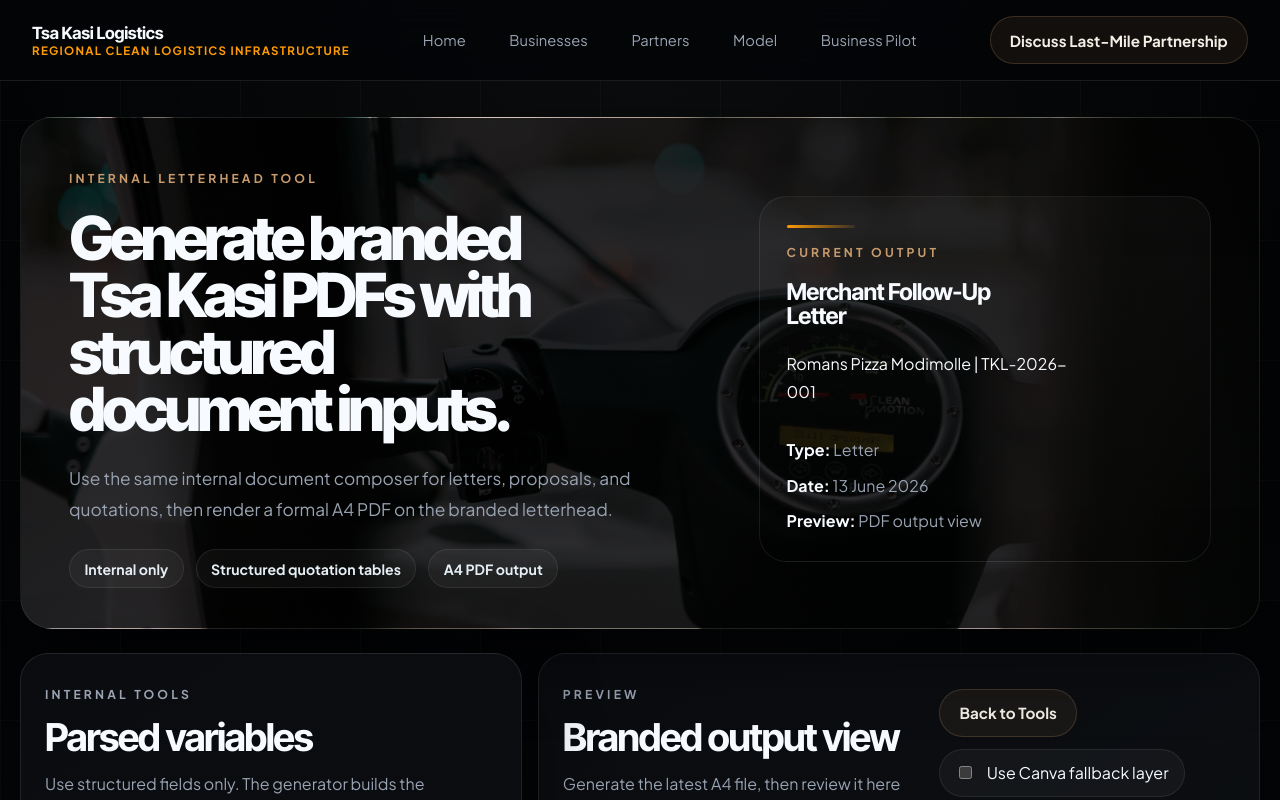
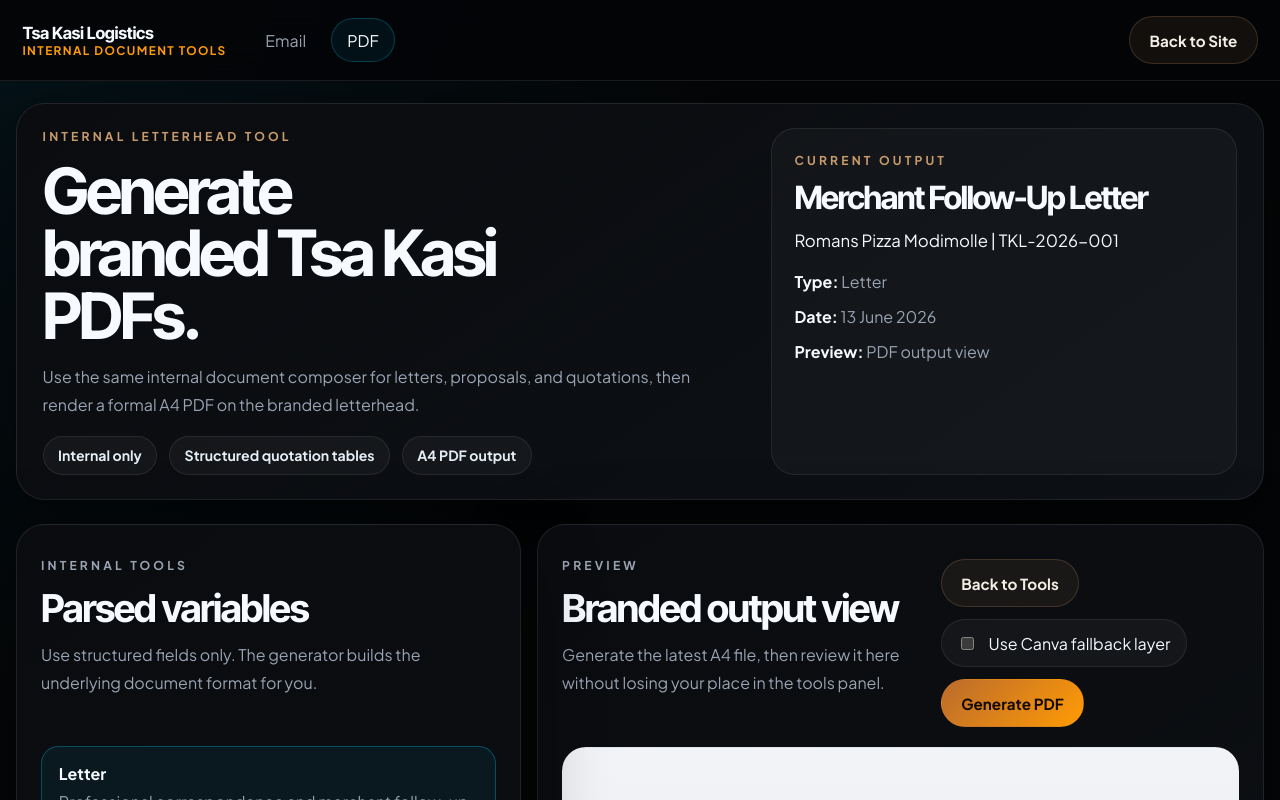
Before and after one commit to nentswunienterprises-oss/tsakasi, a React (Vite) app: page /generate-pdf in a window 1280 px wide. Shown: the top 800 px of the page. Built offline with nearby package versions, Linux system fonts and the light colour scheme.

Commit message:
feat: refine internal document tools experience

```diff
--- a/src/App.tsx
+++ b/src/App.tsx
@@ -1,6 +1,7 @@
 import { useEffect } from "react";
 import { Route, Routes, useLocation } from "react-router-dom";
 
+import { InternalToolsLayout } from "@/components/internal-tools-layout";
 import { Shell } from "@/components/shell";
 import { AdminDashboardPage } from "@/pages/admin-dashboard";
 import { BusinessesPage } from "@/pages/businesses-page";
@@ -34,9 +35,11 @@
           <Route element={<PartnersPage />} path="partners" />
           <Route element={<ModelPage />} path="model" />
           <Route element={<PilotPage />} path="pilot" />
+          <Route element={<ThankYouPage />} path="pilot/thank-you" />
+        </Route>
+        <Route element={<InternalToolsLayout />} path="/">
           <Route element={<GenerateEmailPage />} path="generate-email" />
           <Route element={<GeneratePdfPage />} path="generate-pdf" />
-          <Route element={<ThankYouPage />} path="pilot/thank-you" />
         </Route>
         <Route element={<AdminDashboardPage />} path="/admin" />
       </Routes>
--- a/src/components/home-slideshow.tsx
+++ b/src/components/home-slideshow.tsx
@@ -8,9 +8,10 @@
 type HomeSlideshowProps = {
   items: HomeSlideshowItem[];
   eyebrow?: string;
+  showDots?: boolean;
 };
 
-export function HomeSlideshow({ items, eyebrow }: HomeSlideshowProps) {
+export function HomeSlideshow({ items, eyebrow, showDots = true }: HomeSlideshowProps) {
   const [activeIndex, setActiveIndex] = useState(0);
 
   useEffect(() => {
@@ -45,6 +46,7 @@
         </figure>
       </div>
 
+      {showDots ? (
         <div className="home-slideshow-dots" aria-label="Ona image navigation">
           {items.map((item, index) => (
             <button
@@ -59,6 +61,7 @@
             />
           ))}
         </div>
+      ) : null}
     </section>
   );
 }
--- /dev/null
+++ b/src/components/internal-tools-layout.tsx
@@ -0,0 +1,50 @@
+import { Link, NavLink, Outlet } from "react-router-dom";
+
+export function InternalToolsLayout() {
+  return (
+    <div className="internal-tools-shell">
+      <header className="internal-tools-header">
+        <div className="internal-tools-header-main">
+          <Link className="internal-tools-brand" to="/generate-email">
+            <div>
+              <p className="internal-tools-brand-title">Tsa Kasi Logistics</p>
+              <p className="internal-tools-brand-subtitle">
+                Internal Document Tools
+              </p>
+            </div>
+          </Link>
+
+          <div className="internal-tools-route-links">
+            <NavLink
+              end
+              className={({ isActive }) =>
+                `internal-tools-link${isActive ? " internal-tools-link-active" : ""}`
+              }
+              to="/generate-email"
+            >
+              Email
+            </NavLink>
+            <NavLink
+              className={({ isActive }) =>
+                `internal-tools-link${isActive ? " internal-tools-link-active" : ""}`
+              }
+              to="/generate-pdf"
+            >
+              PDF
+            </NavLink>
+          </div>
+        </div>
+
+        <div className="internal-tools-header-actions">
+          <Link className="button button-ghost" to="/">
+            Back to Site
+          </Link>
+        </div>
+      </header>
+
+      <main className="internal-tools-frame">
+        <Outlet />
+      </main>
+    </div>
+  );
+}
--- a/src/data/site.ts
+++ b/src/data/site.ts
@@ -139,6 +139,14 @@
     alt: "Green Scooter ZA Ona side utility profile on a studio background.",
   },
   {
+    src: "/fleet/Ona/p-two 6.webp",
+    alt: "Green Scooter ZA Ona side utility in action on a town street.",
+  },
+  {
+    src: "/fleet/Ona/p-two 8.webp",
+    alt: "Green Scooter ZA Ona three-quarter view showing cargo area.",
+  },
+  {
     src: "/fleet/Ona/p-two 9.webp",
     alt: "Green Scooter ZA Ona charging view beside a charging unit.",
   },
--- a/src/lib/email-generator.ts
+++ b/src/lib/email-generator.ts
@@ -168,7 +168,7 @@
 ) {
   const { variables, htmlBody } = document;
   const logoMarkup = logoSource
-    ? `<img src="${escapeHtmlAttribute(logoSource)}" alt="Tsa Kasi Logistics logo" width="140" style="display: block; width: 140px; height: auto; margin: 0 auto;" />`
+    ? `<img src="${escapeHtmlAttribute(logoSource)}" alt="Tsa Kasi Logistics logo" width="150" style="display: block; width: 150px; height: auto; margin: 0 auto;" />`
     : `<div style="display: inline-block; color: #ff9b05; font-size: 26px; font-weight: 800; letter-spacing: 0.14em; text-transform: uppercase;">Tsa Kasi</div>`;
 
   return `<!doctype html>
@@ -223,56 +223,68 @@
     </style>
   </head>
   <body>
-    <table role="presentation" width="100%" cellspacing="0" cellpadding="0" style="background-color: #eef3f7; margin: 0; padding: 24px 0;">
+    <table role="presentation" width="100%" cellspacing="0" cellpadding="0" style="background: linear-gradient(180deg, #edf1f5 0%, #e5ebf1 100%); margin: 0; padding: 32px 0;">
       <tr>
         <td align="center">
-          <table role="presentation" width="100%" cellspacing="0" cellpadding="0" style="max-width: 720px; background-color: #ffffff; border-collapse: collapse; border-radius: 22px; overflow: hidden;">
+          <table role="presentation" width="100%" cellspacing="0" cellpadding="0" style="max-width: 760px; background-color: #fefefe; border-collapse: collapse; border-radius: 28px; overflow: hidden; box-shadow: 0 28px 80px rgba(7, 18, 28, 0.14);">
             <tr>
               <td style="padding: 0;">
-                <table role="presentation" width="100%" cellspacing="0" cellpadding="0" style="border-collapse: collapse;">
+                <table role="presentation" width="100%" cellspacing="0" cellpadding="0" style="border-collapse: collapse; background-color: #050505;">
                   <tr>
-                    <td width="20" style="background-color: #00aeef; font-size: 0; line-height: 0;">&nbsp;</td>
-                    <td style="background-color: #07121c; padding: 24px 28px;">
+                    <td width="22" style="background: linear-gradient(180deg, #11bfff 0%, #00aeef 100%); font-size: 0; line-height: 0;">&nbsp;</td>
+                    <td style="padding: 34px 34px 30px 34px;">
                       <table role="presentation" width="100%" cellspacing="0" cellpadding="0">
                         <tr>
-                          <td align="center" style="padding-bottom: 14px;">
+                          <td align="center" style="padding-bottom: 12px;">
                             ${logoMarkup}
                           </td>
                         </tr>
                         <tr>
-                          <td align="center" style="font-size: 12px; letter-spacing: 0.32em; text-transform: uppercase; color: #6fdcff; padding-bottom: 10px;">
+                          <td align="center" style="font-size: 11px; letter-spacing: 0.42em; text-transform: uppercase; color: #66d5ff; padding-bottom: 14px;">
                             Tsa Kasi Logistics
                           </td>
                         </tr>
                         <tr>
-                          <td align="center" style="font-size: 30px; line-height: 1.2; font-weight: 700; color: #ffffff; padding-bottom: 6px;">
+                          <td align="center" style="font-size: 38px; line-height: 1.08; font-weight: 800; color: #ffffff; letter-spacing: -0.04em; padding-bottom: 14px;">
                             ${escapeHtml(variables.documentTitle)}
                           </td>
                         </tr>
                         <tr>
-                          <td align="center" style="font-size: 15px; line-height: 1.6; color: #c6d6e4;">
-                            ${escapeHtml(variables.clientName)} | ${escapeHtml(variables.referenceNumber)} | ${escapeHtml(variables.date)}
+                          <td align="center">
+                            <table role="presentation" cellspacing="0" cellpadding="0" style="margin: 0 auto; border-collapse: separate; border-spacing: 8px 0;">
+                              <tr>
+                                <td style="padding: 8px 14px; border: 1px solid rgba(255,255,255,0.08); border-radius: 999px; background: rgba(255,255,255,0.04); font-size: 13px; line-height: 1.5; color: #d2deea;">
+                                  ${escapeHtml(variables.clientName)}
+                                </td>
+                                <td style="padding: 8px 14px; border: 1px solid rgba(255,255,255,0.08); border-radius: 999px; background: rgba(255,255,255,0.04); font-size: 13px; line-height: 1.5; color: #d2deea;">
+                                  ${escapeHtml(variables.referenceNumber)}
+                                </td>
+                                <td style="padding: 8px 14px; border: 1px solid rgba(255,255,255,0.08); border-radius: 999px; background: rgba(255,255,255,0.04); font-size: 13px; line-height: 1.5; color: #d2deea;">
+                                  ${escapeHtml(variables.date)}
+                                </td>
+                              </tr>
+                            </table>
                           </td>
                         </tr>
                       </table>
                     </td>
-                    <td width="20" style="background: linear-gradient(180deg, #ff9a1a 0%, #ff8a00 100%); font-size: 0; line-height: 0;">&nbsp;</td>
+                    <td width="22" style="background: linear-gradient(180deg, #ff9a1a 0%, #ff8a00 100%); font-size: 0; line-height: 0;">&nbsp;</td>
                   </tr>
                 </table>
               </td>
             </tr>
 
             <tr>
-              <td style="padding: 32px 38px 18px 38px;">
+              <td style="padding: 38px 42px 20px 42px; background: linear-gradient(180deg, #ffffff 0%, #fbfcfd 100%);">
                 <div class="content">${htmlBody}</div>
               </td>
             </tr>
 
             <tr>
-              <td style="padding: 0 38px 34px 38px;">
+              <td style="padding: 0 42px 36px 42px; background: linear-gradient(180deg, #ffffff 0%, #fbfcfd 100%);">
                 <table role="presentation" width="100%" cellspacing="0" cellpadding="0" style="border-collapse: collapse;">
                   <tr>
-                    <td style="border-top: 1px solid #d6e2ea; padding-top: 18px; font-size: 13px; line-height: 1.7; color: #5d7081;">
+                    <td style="border-top: 1px solid #d8e0e8; padding-top: 18px; font-size: 13px; line-height: 1.7; color: #5d7081;">
                       ${escapeHtml(variables.footer)}
                     </td>
                   </tr>
--- a/src/pages/generate-email-page.tsx
+++ b/src/pages/generate-email-page.tsx
@@ -99,11 +99,11 @@
 
   return (
     <div className="page-stack">
-      <section className="hero-panel generator-hero generator-hero-internal">
-        <div className="hero-copy">
+      <section className="generator-page-intro">
+        <div className="generator-page-intro-copy">
           <p className="eyebrow">Internal Communications Tool</p>
-          <h1>Compose branded Tsa Kasi emails with structured document tools.</h1>
-          <p className="hero-description">
+          <h1>Compose branded Tsa Kasi emails.</h1>
+          <p className="generator-page-intro-text">
             This internal composer keeps letters, proposals, and quotations clean,
             structured, and consistent without exposing raw Markdown to the user.
           </p>
@@ -114,10 +114,12 @@
           </div>
         </div>
 
-        <div className="hero-card generator-summary-card">
+        <div className="generator-page-intro-card">
           <p className="hero-card-label">Current output</p>
-          <h2 className="hero-card-title">{parsedDocument.variables.documentTitle}</h2>
-          <p className="hero-card-copy">
+          <h2 className="generator-page-intro-title">
+            {parsedDocument.variables.documentTitle}
+          </h2>
+          <p className="generator-page-intro-meta">
             {parsedDocument.variables.clientName} |{" "}
             {parsedDocument.variables.referenceNumber}
           </p>
--- a/src/pages/generate-pdf-page.tsx
+++ b/src/pages/generate-pdf-page.tsx
@@ -75,11 +75,11 @@
 
   return (
     <div className="page-stack">
-      <section className="hero-panel generator-hero generator-hero-internal">
-        <div className="hero-copy">
+      <section className="generator-page-intro">
+        <div className="generator-page-intro-copy">
           <p className="eyebrow">Internal Letterhead Tool</p>
-          <h1>Generate branded Tsa Kasi PDFs with structured document inputs.</h1>
-          <p className="hero-description">
+          <h1>Generate branded Tsa Kasi PDFs.</h1>
+          <p className="generator-page-intro-text">
             Use the same internal document composer for letters, proposals, and
             quotations, then render a formal A4 PDF on the branded letterhead.
           </p>
@@ -90,10 +90,12 @@
           </div>
         </div>
 
-        <div className="hero-card generator-summary-card">
+        <div className="generator-page-intro-card">
           <p className="hero-card-label">Current output</p>
-          <h2 className="hero-card-title">{parsedDocument.variables.documentTitle}</h2>
-          <p className="hero-card-copy">
+          <h2 className="generator-page-intro-title">
+            {parsedDocument.variables.documentTitle}
+          </h2>
+          <p className="generator-page-intro-meta">
             {parsedDocument.variables.clientName} |{" "}
             {parsedDocument.variables.referenceNumber}
           </p>
--- a/src/pages/home-page.tsx
+++ b/src/pages/home-page.tsx
@@ -75,7 +75,7 @@
         </div>
       </section>
 
-      <HomeSlideshow eyebrow="Ona Utility Reference" items={homeOnaSlideshow} />
+      <HomeSlideshow items={homeOnaSlideshow} showDots={false} />
 
       <section className="spotlight-panel">
         <div className="spotlight-copy">
@@ -192,12 +192,12 @@
           <p className="eyebrow">Nova Reference</p>
           <h2> </h2>
           <p>
-            These Nova images show the compact, premium utility format that is
+            Compact, premium utility format that is
             supporting our local delivery execution layer.
           </p>
         </div>
 
-        <div className="nova-grid">
+        <div className="nova-list">
           {[
             "nova-1.webp",
             "nova-2.webp",
--- a/src/styles.css
+++ b/src/styles.css
@@ -54,6 +54,95 @@
   min-height: 100vh;
 }
 
+.internal-tools-shell {
+  min-height: 100vh;
+  background:
+    radial-gradient(circle at top left, rgba(0, 174, 239, 0.08), transparent 24%),
+    radial-gradient(circle at bottom right, rgba(255, 138, 0, 0.08), transparent 20%),
+    linear-gradient(180deg, #040506 0%, #06080b 100%);
+}
+
+.internal-tools-header {
+  position: sticky;
+  top: 0;
+  z-index: 30;
+  display: flex;
+  align-items: center;
+  justify-content: space-between;
+  gap: 1rem;
+  padding: 1rem 1.4rem;
+  border-bottom: 1px solid var(--line);
+  background: rgba(4, 5, 7, 0.92);
+  backdrop-filter: blur(18px);
+}
+
+.internal-tools-header-main,
+.internal-tools-route-links,
+.internal-tools-header-actions {
+  display: flex;
+  align-items: center;
+}
+
+.internal-tools-header-main {
+  gap: 1rem;
+  min-width: 0;
+}
+
+.internal-tools-brand {
+  display: inline-flex;
+  align-items: center;
+}
+
+.internal-tools-brand-title,
+.internal-tools-brand-subtitle {
+  margin: 0;
+}
+
+.internal-tools-brand-title {
+  font-family: "Inter Tight", sans-serif;
+  font-size: 1.05rem;
+  font-weight: 700;
+  letter-spacing: -0.02em;
+}
+
+.internal-tools-brand-subtitle {
+  color: var(--orange);
+  font-size: 0.74rem;
+  font-weight: 800;
+  letter-spacing: 0.12em;
+  text-transform: uppercase;
+}
+
+.internal-tools-route-links {
+  gap: 0.55rem;
+  padding-left: 0.4rem;
+}
+
+.internal-tools-link {
+  display: inline-flex;
+  align-items: center;
+  justify-content: center;
+  min-height: 2.7rem;
+  padding: 0.6rem 0.95rem;
+  border: 1px solid transparent;
+  border-radius: 999px;
+  color: var(--muted);
+  transition: 160ms ease;
+}
+
+.internal-tools-link:hover,
+.internal-tools-link-active {
+  border-color: rgba(0, 180, 216, 0.28);
+  background: rgba(0, 180, 216, 0.08);
+  color: var(--text);
+}
+
+.internal-tools-frame {
+  width: min(1440px, calc(100% - 2rem));
+  margin: 0 auto;
+  padding: 1.4rem 0 2.6rem;
+}
+
 .site-shell {
   min-height: 100vh;
   background-image:
@@ -269,6 +358,7 @@
   background-image: url("/fleet/Nova/nova-4.webp");
   background-size: cover;
   background-position: center;
+  background-repeat: no-repeat;
   opacity: 0.08;
   filter: grayscale(90%) contrast(0.75) brightness(0.65);
   pointer-events: none;
@@ -580,7 +670,7 @@
 
 .fleet-gallery-panel {
   display: grid;
-  gap: 1rem;
+  gap: 1.6rem;
 }
 
 .nova-gallery-section {
@@ -591,6 +681,13 @@
   display: grid;
   grid-template-columns: repeat(auto-fit, minmax(160px, 1fr));
   gap: 0.85rem;
+}
+
+.nova-list {
+  display: grid;
+  grid-template-columns: 1fr;
+  gap: 2rem;
+  padding-bottom: 0.75rem;
 }
 
 .nova-tile {
@@ -613,6 +710,11 @@
   .nova-grid {
     grid-template-columns: repeat(4, minmax(0, 1fr));
     gap: 1rem;
+  }
+
+  .nova-list {
+    grid-template-columns: 1fr 1fr; /* two-column list on wide screens */
+    gap: 2rem;
   }
 
   .nova-tile {
@@ -632,7 +734,7 @@
 .fleet-layout {
   display: grid;
   grid-template-columns: minmax(320px, 0.8fr) minmax(0, 1.2fr);
-  gap: 1rem;
+  gap: 1.6rem;
 }
 
 .fleet-stage {
@@ -740,13 +842,13 @@
 .fleet-gallery-layout {
   display: grid;
   grid-template-columns: minmax(0, 1.08fr) minmax(0, 0.92fr);
-  gap: 1rem;
+  gap: 2.6rem;
 }
 
 .fleet-gallery-layout-uniform {
   display: grid;
   grid-template-columns: repeat(3, minmax(0, 1fr));
-  gap: 1rem;
+  gap: 2.6rem;
 }
 
 .fleet-gallery-lead,
@@ -766,7 +868,7 @@
 .fleet-gallery-grid {
   display: grid;
   grid-template-columns: repeat(2, minmax(0, 1fr));
-  gap: 1rem;
+  gap: 1.6rem;
 }
 
 .fleet-gallery-card {
@@ -923,6 +1025,65 @@
 
 .generator-summary-card {
   width: min(100%, 32rem);
+}
+
+.generator-page-intro {
+  display: grid;
+  grid-template-columns: minmax(0, 1.1fr) minmax(320px, 0.72fr);
+  gap: 1rem;
+  padding: 1.5rem 1.6rem;
+  border: 1px solid var(--line);
+  border-radius: 1.8rem;
+  background: linear-gradient(145deg, rgba(10, 12, 16, 0.98), rgba(15, 18, 22, 0.94));
+  box-shadow: var(--shadow);
+}
+
+.generator-page-intro-copy {
+  display: grid;
+  gap: 1rem;
+  align-content: start;
+}
+
+.generator-page-intro-copy h1,
+.generator-page-intro-title {
+  margin: 0;
+  font-family: "Inter Tight", sans-serif;
+  letter-spacing: -0.05em;
+  line-height: 0.97;
+}
+
+.generator-page-intro-copy h1 {
+  max-width: 10.8ch;
+  font-size: clamp(2.5rem, 5vw, 4.2rem);
+}
+
+.generator-page-intro-text {
+  margin: 0;
+  max-width: 42rem;
+  color: var(--muted);
+  font-size: 1rem;
+  line-height: 1.8;
+}
+
+.generator-page-intro-card {
+  display: grid;
+  gap: 0.9rem;
+  align-content: start;
+  padding: 1.4rem;
+  border: 1px solid rgba(255, 255, 255, 0.08);
+  border-radius: 1.5rem;
+  background: rgba(255, 255, 255, 0.03);
+}
+
+.generator-page-intro-title {
+  font-size: 2rem;
+}
+
+.generator-page-intro-meta {
+  margin: 0;
+  color: var(--text);
+  font-size: 1.05rem;
+  line-height: 1.6;
 }
 
 .generator-hero-internal {
@@ -1487,6 +1648,7 @@
     grid-template-columns: 1fr;
   }
 
+  .generator-page-intro,
   .generator-workbench,
   .generator-layout,
   .fleet-gallery-layout {
@@ -1543,6 +1705,25 @@
   .page-frame {
     width: min(100% - 1rem, 1240px);
     padding-top: 1rem;
+  }
+
+  .internal-tools-frame {
+    width: min(100% - 1rem, 1440px);
+    padding-top: 1rem;
+  }
+
+  .internal-tools-header {
+    flex-direction: column;
+    align-items: stretch;
+  }
+
+  .internal-tools-header-main {
+    flex-direction: column;
+    align-items: stretch;
+  }
+
+  .internal-tools-route-links {
+    padding-left: 0;
   }
 
   .site-header {
@@ -1682,6 +1863,18 @@
   .hero-copy {
     padding-right: 0;
   }
+
+  .hero-panel::before {
+    background-size: 120% auto;
+    background-position: 62% 78%;
+  }
+}
+
+@media (max-width: 420px) {
+  .hero-panel::before {
+    background-size: 112% auto;
+    background-position: 62% 80%;
+  }
 }
 
 /* Admin Dashboard Styles */
@@ -1899,3 +2092,43 @@
 .submission-row:hover {
   background: rgba(255, 255, 255, 0.02);
 }
+
+/* Mobile-specific Nova gallery sizing for narrow devices (~365x729) */
+@media (max-width: 420px) {
+  .nova-gallery-section {
+    padding-left: 0.6rem;
+    padding-right: 0.6rem;
+  }
+
+  .nova-grid {
+    grid-template-columns: repeat(2, minmax(0, 1fr));
+    gap: 1rem;
+    align-items: stretch;
+    grid-auto-rows: 1fr;
+  }
+
+  .nova-tile {
+    border-radius: 0.9rem;
+    overflow: hidden;
+    padding: 0;
+    background: rgba(255,255,255,0.02);
+    aspect-ratio: 1 / 1;
+    width: 100%;
+    display: block;
+    min-height: 0;
+    margin: 0;
+  }
+
+  .nova-tile img {
+    display: block;
+    width: 100%;
+    height: 100%;
+    object-fit: cover;
+    object-position: center;
+    border-radius: 0; /* image sits inside rounded tile */
+  }
+
+  .nova-gallery-section {
+    margin-bottom: 1.5rem;
+  }
+}
```
Lines whose indentation alone changed are shown as unchanged.
